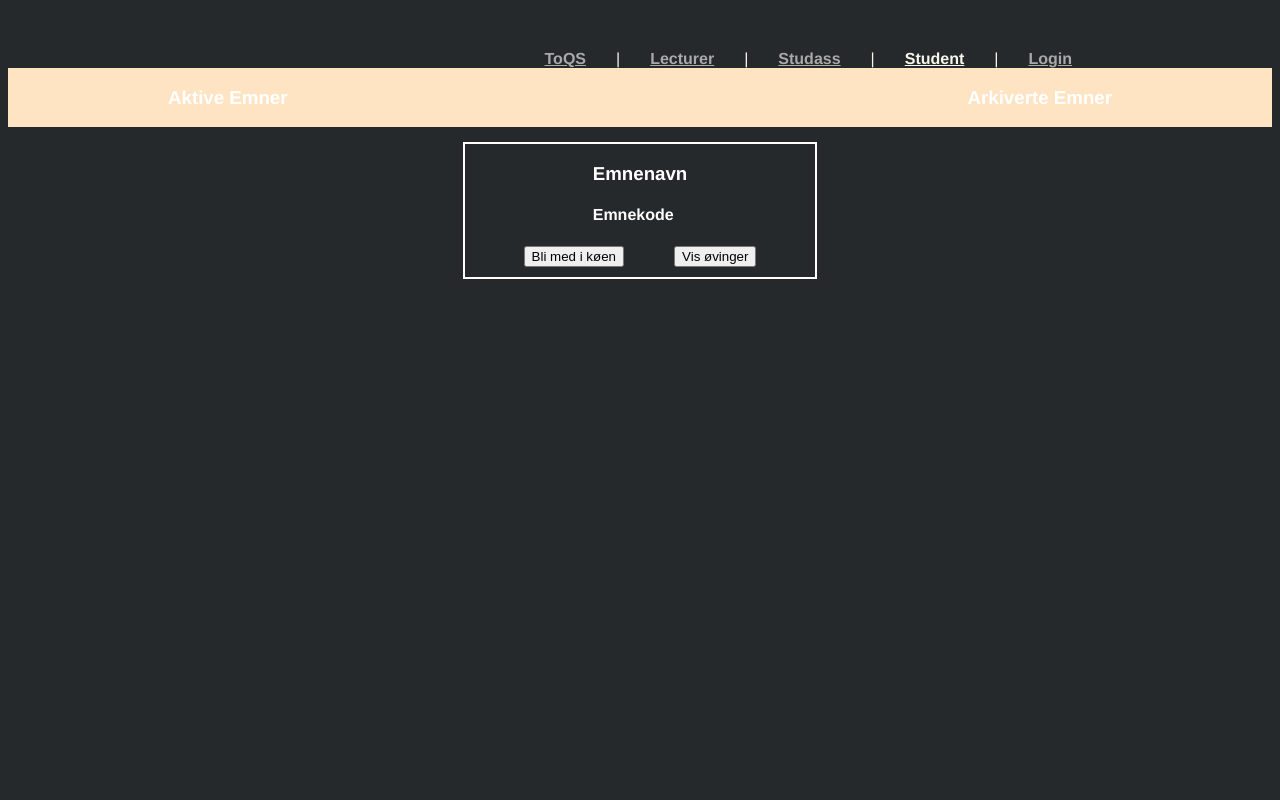
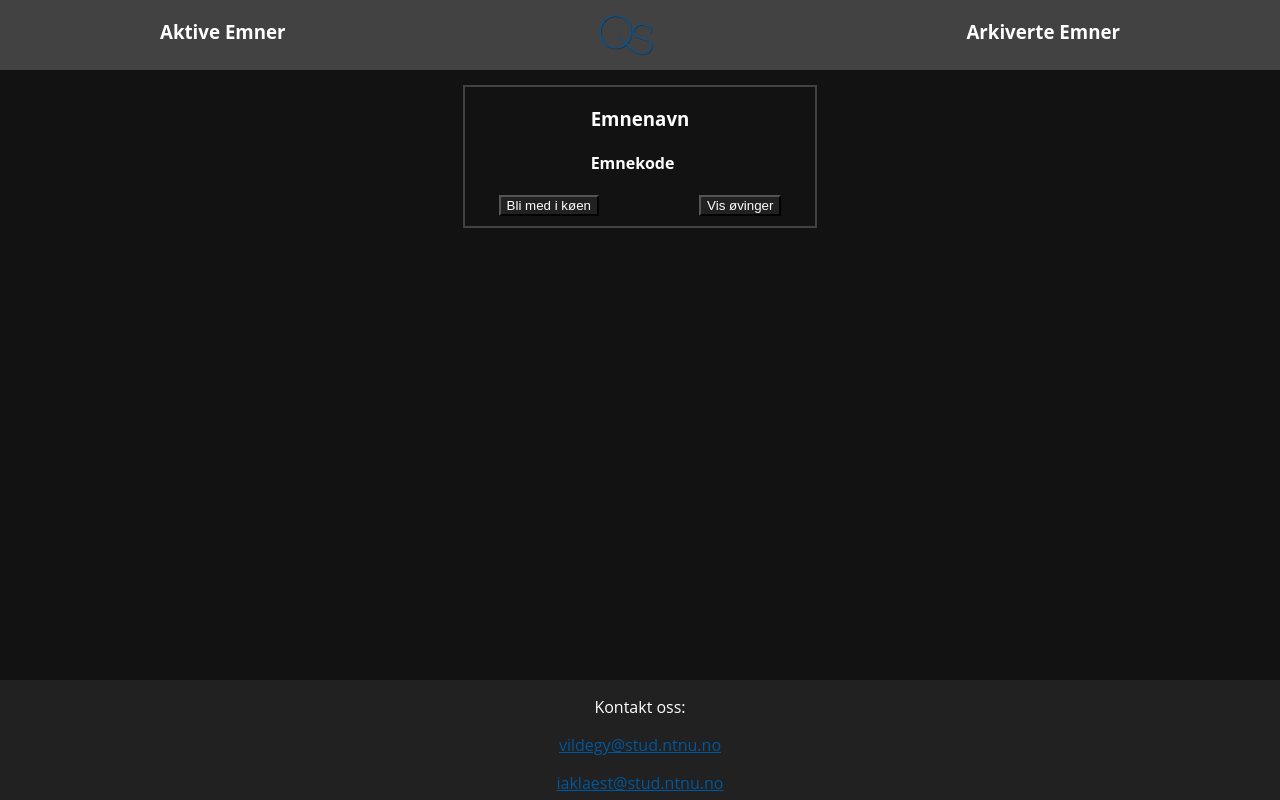
Before and after one commit to Prosjekt-IDATT2105/Frontend, a Vue app: page /student in a window 1280 px wide. Built offline with nearby package versions, Linux system fonts and the light colour scheme; no server answers.

Commit message:
fixing styling

```diff
--- a/src/App.vue
+++ b/src/App.vue
@@ -1,49 +1,67 @@
 <!-- Selve applikasjonen som vises for brukeren med link
 til de andre sidene-->
 <template>
-  <div id="nav">
-    <router-link to="/login">Login</router-link> |
-    <router-link to="/student">Student</router-link> |
-    <router-link to="/studass">Studass</router-link> |
-    <router-link to="/lecturer">Lecturer</router-link> |
-    <router-link to="/toque">ToQS</router-link>
+  <router-view />
+  <div id="footer">
+    <footer>
+      <p>Kontakt oss:</p>
+      <p class="epost"> vildegy@stud.ntnu.no </p>
+      <p type="mail" class="epost">iaklaest@stud.ntnu.no</p>
+    </footer>
   </div>
-  <router-view />
 </template>
 <style>
 body {
-  background-color: #26292c;
+  background-color: #121212;
+  margin: 0;
 }
 #app {
-  font-family: Avenir, Helvetica, Arial, sans-serif;
+  font-family: 'Open Sans';
+  font-style: normal;
   -webkit-font-smoothing: antialiased;
   -moz-osx-font-smoothing: grayscale;
-  color: white;
+  color: #ffffff;
   justify-content: space-between;
 }
-#nav {
-  display: flex;
-  flex-direction: row-reverse;
-  margin-top: 50px;
-  gap: 30px;
-  margin-right: 200px;
-  color: #f6f7eb;
-}
-#nav a {
-  font-weight: bold;
-  color: #a9a9a9;
-  font-style: none;
-}
-#nav a.router-link-exact-active {
-  color: #f6f7eb;
-}
-#nav a.router-link-exact-active a {
-  color: #f6f7eb;
-}
-#nav a.router-link-exact-active a {
-  color: #f6f7eb;
-}
+
 .logInStatus {
   color: azure;
 }
+#footer {
+  background-color: #212121;
+  position: absolute;
+  width: 100%;
+  text-align: center;
+  bottom: 0;
+  height: 120px;
+}
+.epost {
+  color: #01579b;
+  text-decoration-line: underline;
+}
+.epost:hover {
+  color: #01579b;
+  text-decoration-line: underline;
+  cursor: pointer;
+}
+.ContainerQS {
+  margin-left: 35%;
+}
+.studentbox-container {
+  justify-self: center;
+}
+@media screen and (max-width: 640px){
+  .ContainerQS {
+    margin-left: 35%;
+  }
+  #footer {
+    background-color: #212121;
+    position: absolute;
+    width: 100%;
+    text-align: center;
+    bottom: 0;
+    height: 120px;
+    justify-content: space-between;
+  }
+}
 </style>
--- a/src/components/BaseCheckbox.vue
+++ b/src/components/BaseCheckbox.vue
@@ -56,12 +56,5 @@ export default {
 </script>
 <!--Styling for BaseCheckbox -->
 <style scoped>
-.container {
-  display: flex;
-  flex-direction: row;
-  margin-left: 20px;
-}
-.container label {
-  margin: 5px;
-}
+
 </style>
--- a/src/components/BaseSelect.vue
+++ b/src/components/BaseSelect.vue
@@ -53,7 +53,6 @@ export default {
 </script>
 <style scoped>
 .container {
-  display: flex;
   margin-left: 20px;
   margin-bottom: 10px;
 }
--- a/src/views/LoginPage.vue
+++ b/src/views/LoginPage.vue
@@ -2,8 +2,8 @@
 og det er sjekket opp mot databasen mottar brukeren en token som blir lagret til senere bruk.-->
 <template>
   <div class="container">
-    <h2 id="title">LOGIN</h2>
-    <h2 class="logInStatus" id="logInHeader">Please log in:)</h2>
+    <img class="logo" src="@/assets/QS.png">
+    <h2 class="logInStatus" id="logInHeader"></h2>
     <!-- Tar inn komponenten BaseInput hvor første er fletet hvor brukeren skriver brukernavn
     og det andre fletet for at brukeren skal kunne skrive inn passord-->
     <BaseInput
@@ -74,7 +74,9 @@ export default {
         this.$store.commit("SET_ROLENAME", decoded.rolename);
         if('[ROLE_FORELESER]' === this.$store.state.rolename) {
           await this.$router.push("/lecturer");
-        }else if (this.$store.state.rolename === '[ROLE_STUDASS, ROLE_STUDENT]') {
+        }else if (this.$store.state.rolename === '[ROLE_STUDENT, ROLE_STUDASS]') {
+          await this.$router.push("/studass");
+        } else if (this.$store.state.rolename === '[ROLE_STUDASS, ROLE_STUDENT]') {
           await this.$router.push("/studass");
         } else {
           await this.$router.push("/student");
@@ -120,12 +122,18 @@ export default {
   -webkit-user-select: none;
   width: 350px;
 }
-button:hover .button {
+.button:hover {
   cursor: pointer;
-  transform: translateY(-6px);
+  transform: translateY(-1px);
+  background-color: #01579b;
+  color: #FFFFFF;
 }
-button:active .button{
+.button:active {
   transform: translateY(-2px);
 }
-
+img {
+  max-width: 20%;
+  max-height: 30%;
+  margin-top: 150px;
+}
 </style>
--- a/src/views/Studass/StudassComponent.vue
+++ b/src/views/Studass/StudassComponent.vue
@@ -1,12 +1,12 @@
 <template>
-    <div class="container">
-        <div class="information">
+    <div class="Studassbox-container">
+        <div class="Information">
             <h3>Emnenavn</h3>
             <h4>Emnekode</h4>
         </div>
-        <div class="buttons">
-            <button>Aktiver køen</button>
-            <button id="ovinger" @click="onClick">Se kø</button>
+        <div class="Buttons">
+            <button id="Activate">Aktiver køen</button>
+            <button id="SeeQueue" @click="onClick">Se kø</button>
         </div>
     </div>
 </template>
@@ -23,30 +23,42 @@ export default {
 </script>
 <!--Styling for StudentComponent -->
 <style scoped>
-.container {
+.Studassbox-container {
   display: flex;
   flex-direction: column;
   width: 350px;
   min-height: 20px;
-  border: 2px solid white;
+  border: 2px solid #424242;
   align-items: center;
-  justify-content: center;
   margin: 15px;
 }
-.infromation, h3, h4{
+.Infromation, h3, h4{
     flex-direction: column;
-    justify-content: center;
-    color: white;
+    color: #ffffff;
 }
-.buttons {
+.Buttons {
     display: flex;
     flex-direction: row;
     margin-bottom: 10px;
 }
-#add-que {
+#Activate {
     margin-right: 50px;
+    background-color: #424242;
+    color: #ffffff;
 }
-#ovinger {
+#SeeQueue {
     margin-left: 50px;
+    background-color: #424242;
+    color: #ffffff;
+}
+#Activate:hover {
+    cursor: pointer;
+    background-color: #01579b;
+    transform: translateY(-1px);
+}
+#SeeQueue:hover {
+    cursor: pointer;
+    background-color: #01579b;
+    transform: translateY(-1px);
 }
 </style>
--- a/src/views/Studass/StudassPage.vue
+++ b/src/views/Studass/StudassPage.vue
@@ -2,7 +2,7 @@
 En studentassisten vil også ha tilgang til studentsiden ettersom de også er studenter i andre
 emner enn de er studentassistent i. De vil ha mulighet til å enten ha studentvisning eller studentassistentvisning-->
 <template>
-    <div class="conatiner">
+    <div class="StudassPage">
         <!--Headere som brukeren kan trykke på for å bytte mellom
         studentvisning eller studentassistentvisning.
         Henter inn StudentPage og StudassComponent ettersom hva brukeren ønsker -->
@@ -13,7 +13,7 @@ emner enn de er studentassistent i. De vil ha mulighet til å enten ha studentvi
         <div class="Student" v-show="openStudent">
             <student-page/>
         </div>
-        <div class="Studass" v-show="openStudass">
+        <div id="Studass" v-show="openStudass">
             <studass-component/>
         </div>
     </div>
@@ -53,15 +53,14 @@ export default {
 </script>
 <!--Styling for studentassistent siden -->
 <style scoped>
-.container {
-    display: flex;
-    flex-direction: column;
-}
 .header-top {
     display: flex;
     flex-direction: row;
     justify-content: space-between;
     padding: 0 160px 0 160px;
-    background-color: bisque;
+    background-color: #424242;
+}
+#Studass {
+    justify-content: center;
 }
 </style>
--- a/src/views/Student/AktiveEmner.vue
+++ b/src/views/Student/AktiveEmner.vue
@@ -18,30 +18,12 @@ export default {
 </script>
 <!--Styling or aktiveEmner siden -->
 <style scoped>
-.container {
-    display: flex;
-    flex-direction: column;
-}
 .header {
     display: flex;
     flex-direction: row;
     justify-content: space-between;
     padding: 0 160px 0 160px;
-    background-color: antiquewhite;
-}
-.left_content {
-  width: 100%;
-  flex-direction: row;
-  justify-content: flex-start;
-  margin-bottom: rem(100);
-  height: rem(600);
-}
-.right_content {
-  width: 100%;
-  flex-direction: row;
-  justify-content: flex-start;
-  height: rem(600);
-  margin-bottom: rem(100);
+    background-color: #ffffff;
 }
 #studentbox {
     align-self: center;
--- a/src/views/Student/QueComponent.vue
+++ b/src/views/Student/QueComponent.vue
@@ -8,9 +8,7 @@ Når det er deres tur vil de få beskjed i QS at det er brukeren sin tur-->
             <h4>Emnekode</h4>
             <h4>Posisjon i køen: {{count}} </h4>
         </div>
-        <div class="buttons">
-            <button @click="onClick">Slett fra køen</button>
-        </div>
+        <button class="button" @click="onClick">Slett fra køen</button>
     </div>
 </template>
 <script>
@@ -31,7 +29,7 @@ export default {
   flex-direction: column;
   width: 350px;
   min-height: 20px;
-  border: 2px solid white;
+  border: 2px solid #424242;
   align-items: center;
   justify-content: center;
   margin: 15px;
@@ -40,12 +38,19 @@ export default {
 .infromation, h3, h4{
     flex-direction: column;
     justify-content: center;
-    color: white;
+    color: #ffffff;
 }
-.buttons {
+.button {
     display: flex;
     flex-direction: row;
     margin-bottom: 10px;
+    background-color: #424242;
+    color: #ffffff;
+}
+.button:hover {
+    cursor: pointer;
+    background-color: #01579b;
+    transform: translateY(-1px);
 }
 #add-que {
     margin-right: 50px;
--- a/src/views/Student/StudentComponent.vue
+++ b/src/views/Student/StudentComponent.vue
@@ -9,7 +9,7 @@ en for å vise øvingene man har -->
             <h4>Emnekode</h4>
         </div>
         <div class="buttons">
-            <button @click="onClick">Bli med i køen</button>
+            <button id="addQueue" @click="onClick">Bli med i køen</button>
             <button id="ovinger">Vis øvinger</button>
         </div>
     </div>
@@ -32,7 +32,7 @@ export default {
   flex-direction: column;
   width: 350px;
   min-height: 20px;
-  border: 2px solid white;
+  border: 2px solid #424242;
   align-items: center;
   justify-content: center;
   margin: 15px;
@@ -40,17 +40,34 @@ export default {
 .infromation, h3, h4{
     flex-direction: column;
     justify-content: center;
-    color: white;
+    color: #ffffff;
 }
 .buttons {
     display: flex;
     flex-direction: row;
     margin-bottom: 10px;
+    border-radius: 6px;
+    text-decoration-color: #ffffff;
+
 }
-#add-que {
+#addQueue {
     margin-right: 50px;
+    background-color: #212121;
+    color: #ffffff;
 }
 #ovinger {
     margin-left: 50px;
+    background-color: #212121;
+    color: #ffffff;
+}
+#ovinger:hover {
+    cursor: pointer;
+    transform: translateY(-1px);
+    background-color: #01579b;
+}
+#addQueue:hover {
+    cursor: pointer;
+    transform: translateY(-1px);
+    background-color: #01579b;
 }
 </style>
--- a/src/views/Student/StudentPage.vue
+++ b/src/views/Student/StudentPage.vue
@@ -9,8 +9,9 @@ og oversikt over øvingene i det aktuelle emnet-->
         oversikt over sine aktive mener og om de trykker på arkiverte emner får vil de få oversikt over
         arkiverte mener. Henter inn sidene AkiveEmner og ArkiverteEmner-->
         <div class="header-top">
-            <h3 @click="showDetailsAktive()">Aktive Emner</h3>
-            <h3 @click="showDetailsArkiverte()">Arkiverte Emner</h3>
+            <h3 id="active" @click="showDetailsAktive()">Aktive Emner</h3>
+            <img src="@/assets/QS.png"/>
+            <h3 id="arkivert" @click="showDetailsArkiverte()">Arkiverte Emner</h3>
         </div>
         <div class="aktiveEmner" v-show="openAktiveEmner">
             <aktive-emner/>
@@ -63,6 +64,17 @@ export default {
     flex-direction: row;
     justify-content: space-between;
     padding: 0 160px 0 160px;
-    background-color: bisque;
+    background-color: #424242;
+}
+img {
+    max-height: 40px;
+    max-width: 20%;
+    margin: 15px;
+}
+#active:hover {
+    cursor: pointer;
+}
+#arkivert:hover {
+    cursor: pointer;
 }
 </style>
```
Also changed, not shown: src/views/Student/MeldInnIQS.vue (+58 -31 lines), src/assets/QS.png (added).
